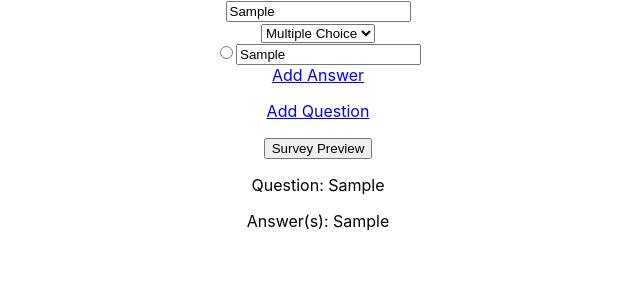
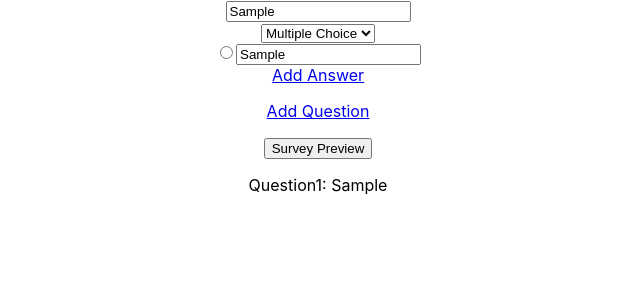
Before and after one commit to msetijo/react-survey, a React (Create React App) app: page / in a window 1280 px wide. Both pictures are taken after typing "Sample", "Sample" into the empty fields and a click on the input "Survey Preview". Shown: the top 300 px of the page, without its empty margins (322-962 px from the left). Built offline with nearby package versions, Linux system fonts and the light colour scheme.

Commit message:
printing questions with answers

```diff
--- a/src/App.js
+++ b/src/App.js
@@ -20,39 +20,46 @@ class Survey extends Component {
     this.seeSurvey = this.seeSurvey.bind(this);
     this.getAnswers = this.getAnswers.bind(this);
     this.counter = 1;
+    this.answerNumber = '';
     this.state = {
       value: [],
       questionsPrinted: [],
       questionComponents : [],
+      answers: [],
       answersPrinted: []
     }
   }
   seeSurvey(event){
    event.preventDefault();
-   let newArray = [];
+   let newAnswer = [] ,newQuestion = [];
    for(let i =1; i<=this.counter; i++){
       const printQuestionComponent = () => {
-        return <div><p>Question: {this.state.value['question'+i]}</p></div>
+        return <div><p>Question{i}: {this.state.value['question'+i]}</p></div>
       }
-      newArray.push(printQuestionComponent);
+      newQuestion.push(printQuestionComponent);
    }
-    this.setState({ questionsPrinted: newArray });
+   /*for(let i=1; i<=Object.keys(this.state.answers).length; i++){
+    const printAnswerComponent = () => {
+      return <div><p>Answer{i}: {this.state.answers['answer'+i]}</p></div>
+    }
+    newAnswer.push(printAnswerComponent);
+   }*/
+    this.setState({ questionsPrinted: newQuestion });
+    //this.setState({ answersPrinted: newAnswer });
   }
   handleChange (event) {
     const valueArray = this.state.value;
     valueArray[event.target.name]=event.target.value;
     this.setState({ value: valueArray });
+    console.log(valueArray);
     console.log(event.target.value);
   }
-  getAnswers(val){
-    let newArray = [];
-    for(let i =1; i<=this.counter; i++){
-       const printAnswerComponent = () => {
-         return <div><p>Answer(s): {val['answer'+i]}</p></div>
-       }
-       newArray.push(printAnswerComponent);
-    }
-     this.setState({ answersPrinted: newArray });
+  getAnswers(answer, ansNum){
+    this.answerNumber= ansNum;
+    const valueArray = this.state.value;
+    valueArray[this.answerNumber]=answer;
+    this.setState({ value: valueArray });
+    console.log(valueArray);
   }
   addQuestion(){
     const currentCounter = this.counter+1;
@@ -183,7 +190,7 @@ class Answers extends Component {
     const answerArray = this.state.answerArray;
     answerArray[event.target.name]=event.target.value;
     this.setState({ answerArray: answerArray });
-    this.props.answers(answerArray);
+    this.props.answers(answerArray, event.target.name);
     console.log(event.target.value);
   }
   render(){
```
